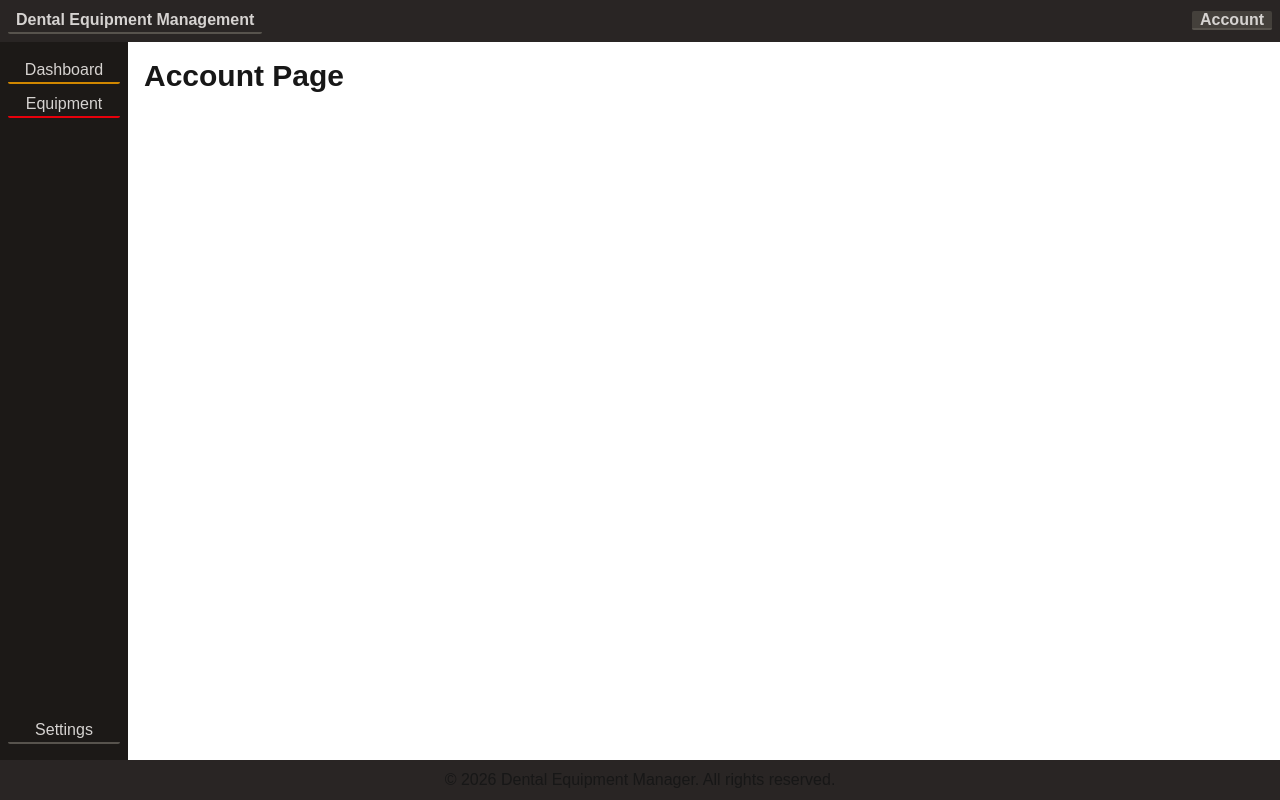
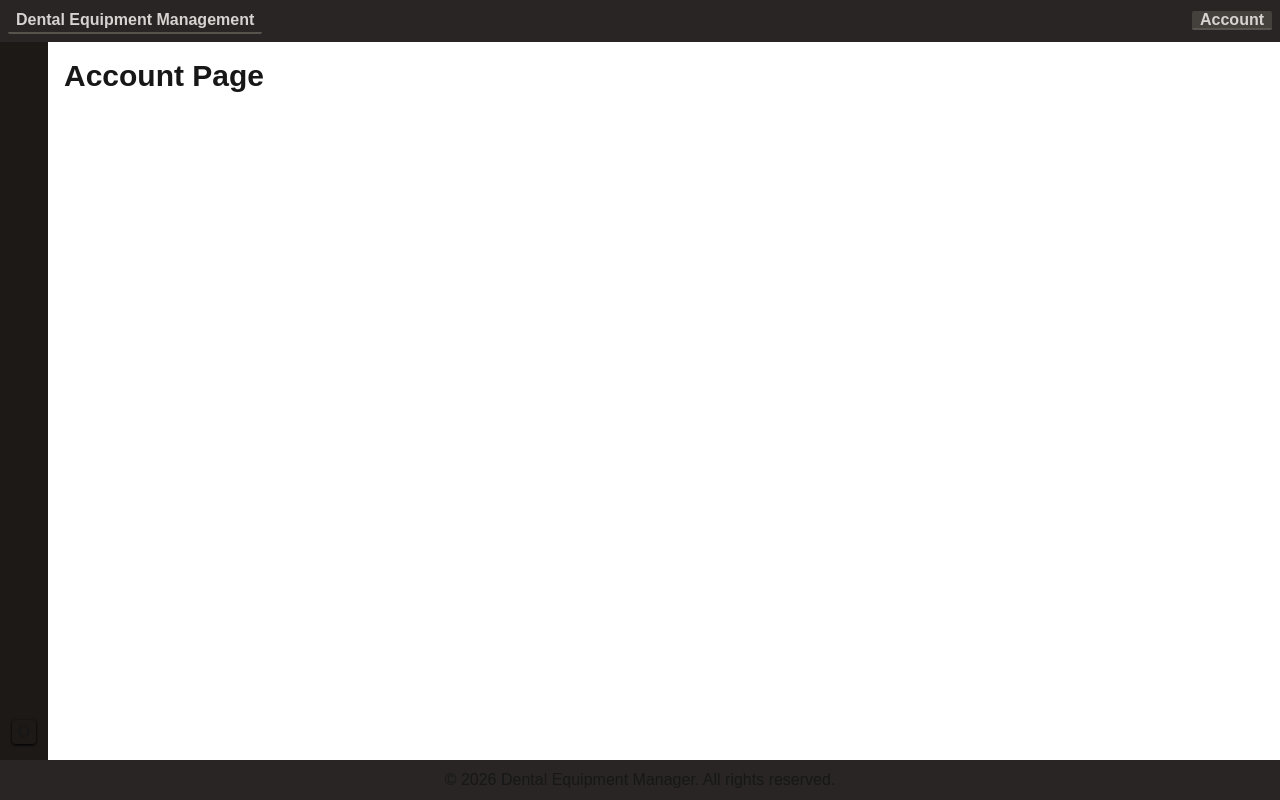
Before and after one commit to KylePep/DentalEquipmentManager, a Next.js app in the folder apps/web/: page /account in a window 1280 px wide. Built offline with nearby package versions, Linux system fonts and the light colour scheme.

Commit message:
SideMenu open and closes

```diff
--- a/apps/web/src/components/SideMenu.tsx
+++ b/apps/web/src/components/SideMenu.tsx
@@ -1,5 +1,8 @@
+"use client"
+
 import type { Route } from "next";
 import { NavLink } from "./NavLink";
+import { useState } from "react";
 
 type NavItem = { href: Route; label: string; className: string };
 
@@ -9,18 +12,30 @@ const primary: NavItem[] = [
 ];
 
 const secondary: NavItem[] = [
-  { href: "/settings", label: "Settings", className: "border-stone-600 hover:border-stone-950" },
+  { href: "/settings", label: "Settings", className: "border-stone-600 hover:border-stone-950 w-full" },
 ];
 
 export function SideMenu() {
+  const [open, setOpen] = useState(false);
+
   return (
-    <div className="h-full flex flex-col justify-between bg-stone-900 w-32 py-4 px-2">
-      <section className="flex flex-col gap-2">
-        {primary.map((i) => <NavLink key={i.href} {...i} />)}
-      </section>
-      <section className="flex flex-col">
-        {secondary.map((i) => <NavLink key={i.href} {...i} />)}
-      </section>
-    </div>
+    <>
+
+      <div className={`h-full flex flex-col gap-4 justify-end items-center bg-stone-900 duration-300 transition-all py-4 px-2 overflow-hidden ${open ? 'min-w-42' : 'w-12'}`}>
+        {open && (
+          <section className="flex flex-col gap-2 w-full">
+            {primary.map((i) => <NavLink key={i.href} {...i} />)}
+          </section>
+        )}
+        {open && (
+          <section className="flex flex-col flex-grow gap-4 w-full items-center justify-end">
+            {secondary.map((i) => <NavLink key={i.href} {...i} />)}
+          </section>
+        )}
+        <button onClick={() => setOpen((open) => !open)} className="bg-stone-900 w-6 h-6 rounded flex items-center justify-center shadow shadow-black/90">
+          {open ? "X" : "O"}
+        </button>
+      </div>
+    </>
   );
 }
```
